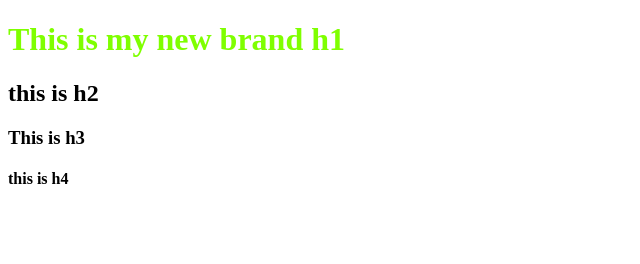
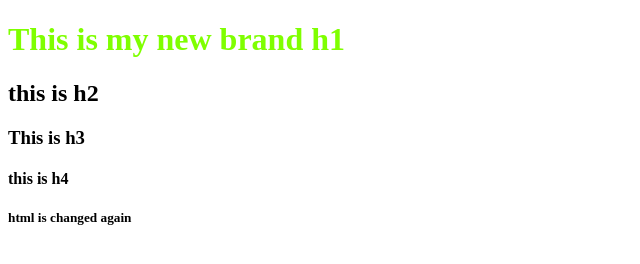
Before and after one commit to ZabihullahNooriWardak/html-css-hello-microverse-, a plain HTML site: page index.html in a window 1280 px wide. Shown: the whole page, without its empty margins (0-640 px from the left). Drawn offline with Linux system fonts and the light colour scheme.

Commit message:
h5 added

```diff
--- a/index.html
+++ b/index.html
@@ -12,5 +12,6 @@
     <h2>this is h2</h2>
     <h3>This is h3</h3>
     <h4>this is h4</h4>
+    <h5>html is changed again</h5>
 </body>
 </html>
```
